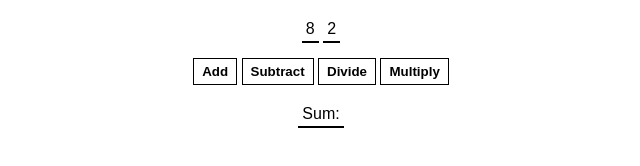
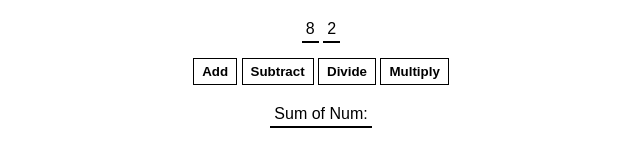
Before and after one commit to Dhivyabharani/calculator-app, a plain HTML site: page index.html in a window 1280 px wide. Shown: the full height of the page, 319-959 px from the left. Drawn offline with Linux system fonts and the light colour scheme.

Commit message:
Update index.html

```diff
--- a/index.html
+++ b/index.html
@@ -11,7 +11,7 @@
         <button onclick="divideNum()">Divide</button>
         <button onclick="multiplyNum()">Multiply</button>
         <br>
-        <span id="sum-el">Sum: </span>
+        <span id="sum-el">Sum of Num: </span>
         <script src="index.js"></script>
     </body>
 </html>
```
